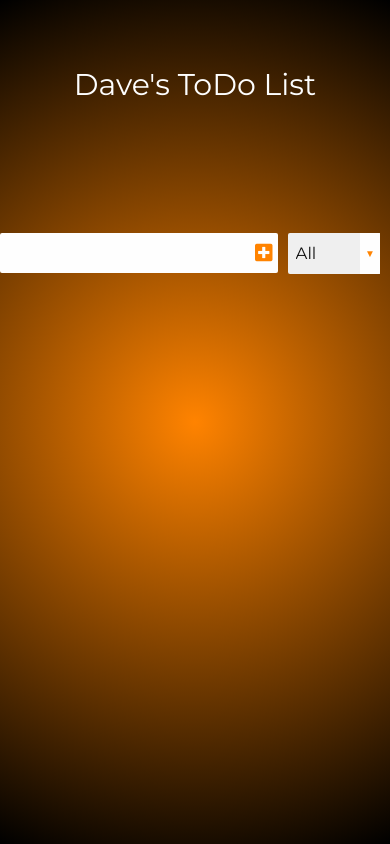
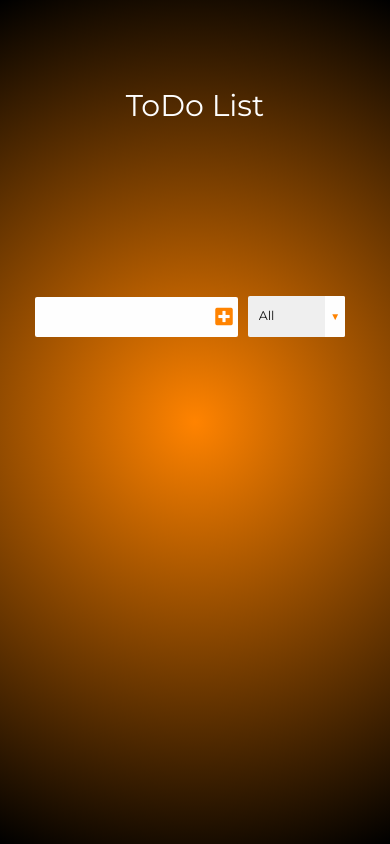
Before and after one commit to vikingsurfeur/todoList, a website: page index.html in a window 390 px wide. Drawn offline with nearby package versions, Linux system fonts and the light colour scheme.

Commit message:
responsive work

```diff
--- a/index.html
+++ b/index.html
@@ -30,7 +30,7 @@
 <!-- BODY -->
 <body>
     <header>
-        <h1>Dave's ToDo List</h1>
+        <h1>ToDo List</h1>
     </header>
     <form>
         <input type="text" class="todo-input">
--- a/js/main.js
+++ b/js/main.js
@@ -61,9 +61,8 @@ function deleteCheck(e) {
     if (item.classList[0] === 'complete-btn') {
         const todo = item.parentElement;
         todo.classList.toggle('completed');
-        // PENSER A FAIRE UNE FONCTION POUR RECUPERER LE STATUT COMPLETED
     }
-};
+}
 
 // FILTRED TODOS
 
--- a/partials/_todolist.scss
+++ b/partials/_todolist.scss
@@ -3,7 +3,7 @@ header {
 }
 
 header, form {
-    min-height: 20vh;
+    min-height: 25vh;
     @extend %flex-center;
 }
 
@@ -15,6 +15,7 @@ form {
         background-color: $blanc;
     }
     input {
+        width: 45vw;
         border-radius: 2px 0 0 2px;
     }
     button {
@@ -32,9 +33,9 @@ form {
         outline: none;
     }
     select {
-        padding: 0.49em;
-        width: 10em;
-        font-size: 1.65rem;
+        padding: 0.88em;
+        width: 25vw;
+        font-size: 1.25rem;
         appearance: none;
         outline: none;
         box-shadow: none;
@@ -71,9 +72,9 @@ form {
 .todo-container {
     @extend %flex-center;
     .todo-list {
-        min-width: 50em;
+        width: 70vw;
         .todo {
-            margin: 2em;
+            margin: 1em;
             background-color: $blanc;
             color: $noir;
             font-size: 1.5rem;
```
Also changed, not shown: css/style.css, 1 other file.
